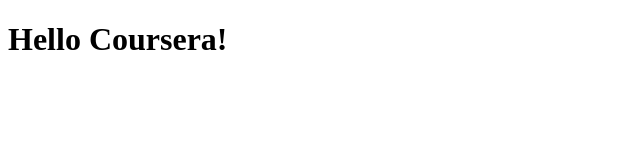
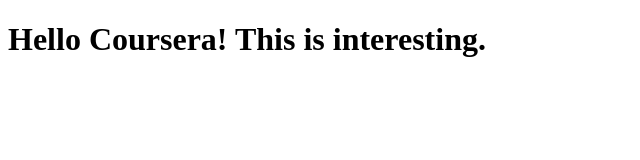
Before and after one commit to FoxFourCO/Coursea-Test, a plain HTML site: page site/index.html in a window 1280 px wide. Shown: the whole page, without its empty margins (0-640 px from the left). Drawn offline with Linux system fonts and the light colour scheme.

Commit message:
Small addition

```diff
--- a/site/index.html
+++ b/site/index.html
@@ -4,6 +4,6 @@
 	<title>Hello Coursera!</title>
 </head>
 <body>
-<h1>Hello Coursera!</h1>
+<h1>Hello Coursera! This is interesting.</h1>
 </body>
 </html>
```
